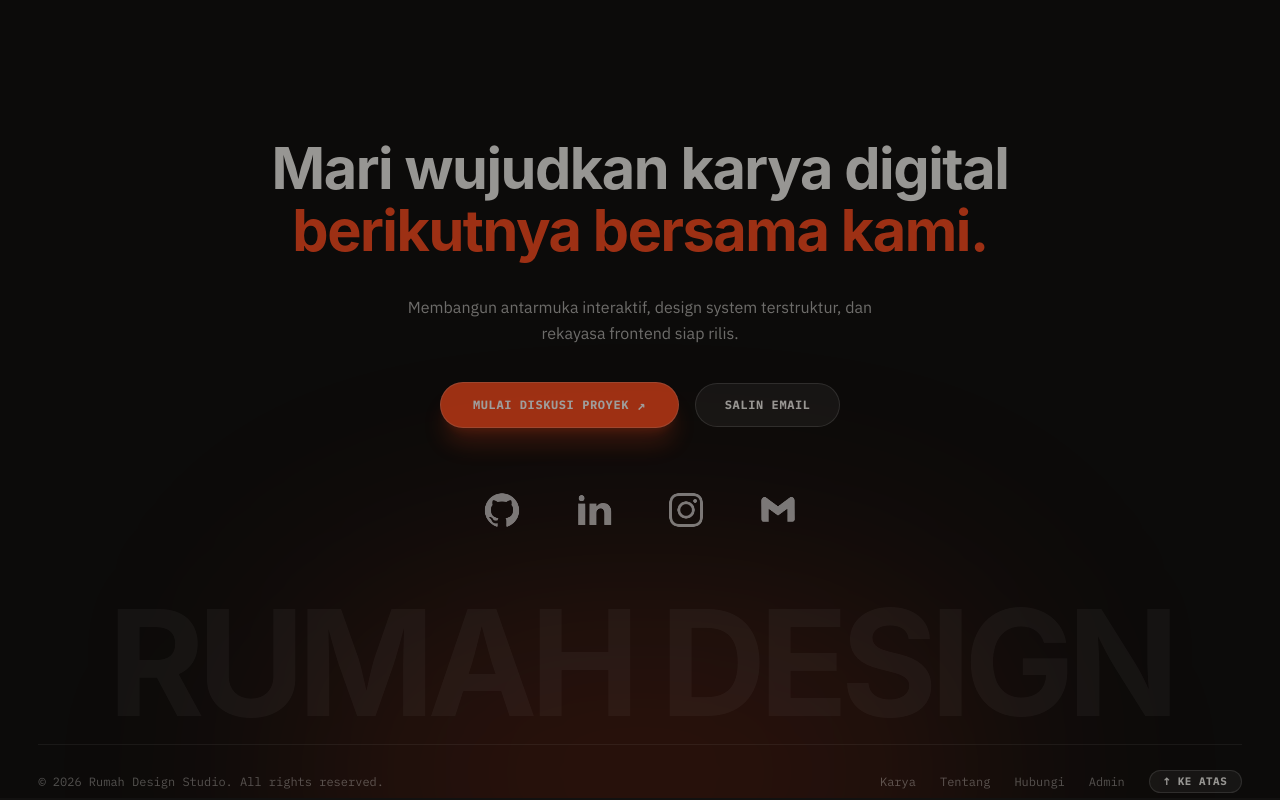
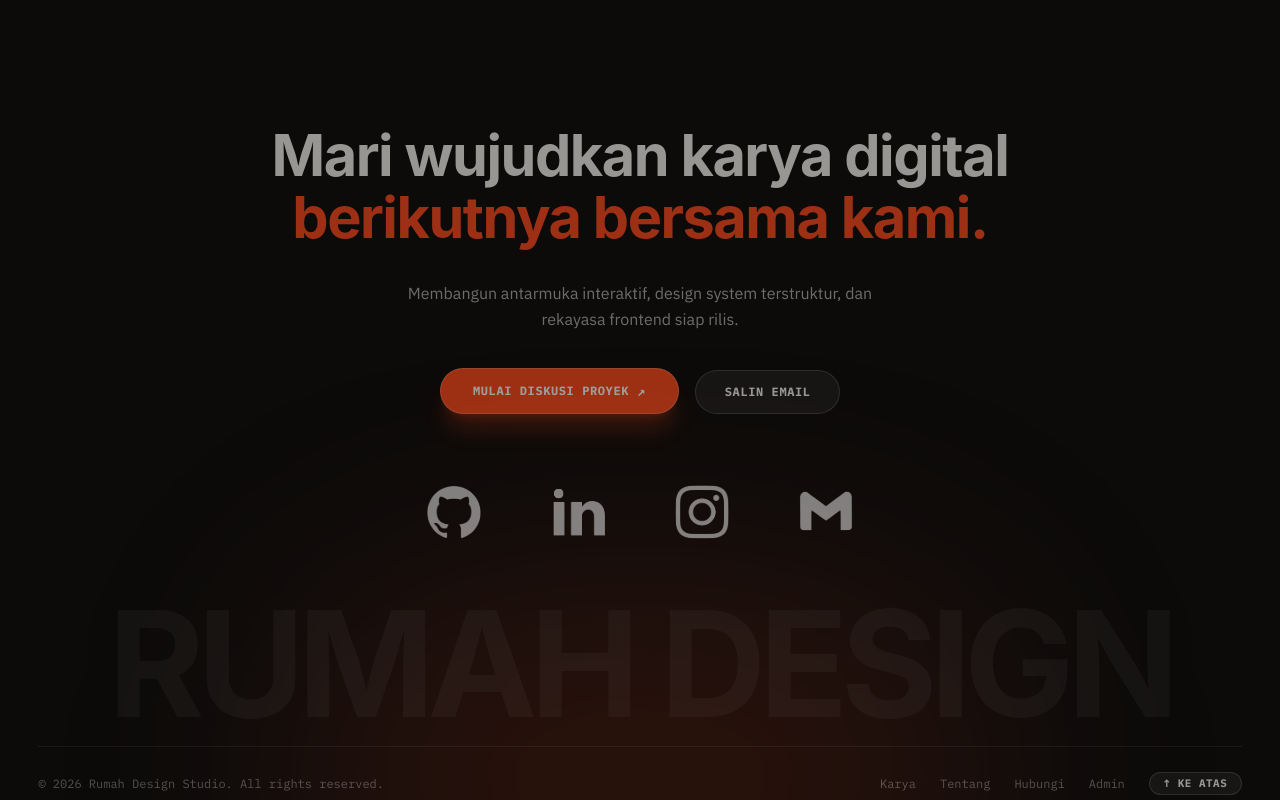
Before and after one commit to gyonmd-tech/Rumah-Design, a Nuxt app: page / in a window 1280 px wide. Shown: the part 1342-2142 px from the top of the page. Built offline with nearby package versions, Linux system fonts and the light colour scheme; no server answers; a web font is replaced by a local one.

Commit message:
style: enlarge naked social media logos in footer

```diff
--- a/components/SiteFooter.vue
+++ b/components/SiteFooter.vue
@@ -100,8 +100,8 @@ const socialChannels = [
           />
         </div>
 
-        <!-- Pure Naked Social Media Logos -->
-        <div class="flex items-center justify-center gap-6 sm:gap-8 md:gap-10 pt-4 sm:pt-6">
+        <!-- Pure Naked Social Media Logos (Prominent Size) -->
+        <div class="flex items-center justify-center gap-7 sm:gap-10 md:gap-12 pt-5 sm:pt-7">
           <a
             v-for="item in socialChannels"
             :key="item.name"
@@ -110,12 +110,12 @@ const socialChannels = [
             rel="noopener noreferrer"
             :aria-label="item.name"
             :title="item.name"
-            class="group inline-flex items-center justify-center p-2 transition-transform duration-300 hover:scale-125 active:scale-95"
+            class="group inline-flex items-center justify-center p-2.5 transition-transform duration-300 hover:scale-125 active:scale-95"
           >
             <img
               :src="item.icon"
               :alt="`${item.name} logo`"
-              class="size-7 sm:size-8 md:size-9 object-contain opacity-75 transition-all duration-300 group-hover:opacity-100 group-hover:drop-shadow-[0_0_10px_rgba(255,74,28,0.6)]"
+              class="size-10 sm:size-12 md:size-14 object-contain opacity-80 transition-all duration-300 group-hover:opacity-100 group-hover:drop-shadow-[0_0_16px_rgba(255,74,28,0.65)]"
             >
           </a>
         </div>
```
